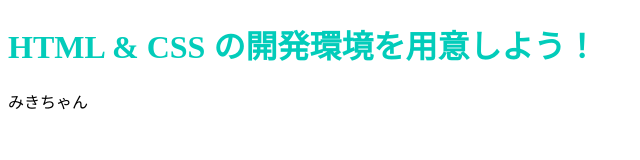
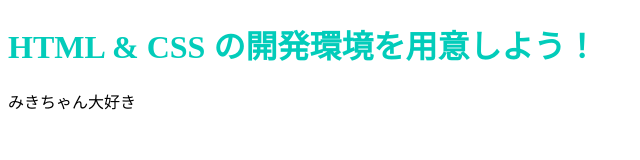
Before and after one commit to dora937nishikori/dora937nishikori, a plain HTML site: page index.html in a window 1280 px wide. Shown: the full height of the page, 0-640 px from the left. Drawn offline with Linux system fonts and the light colour scheme.

Commit message:
Update index.html

```diff
--- a/index.html
+++ b/index.html
@@ -7,6 +7,6 @@
   </head>
   <body>
     <h1 class="title">HTML & CSS の開発環境を用意しよう！</h1>
-    <p>みきちゃん</p>
+    <p>みきちゃん大好き</p>
   </body>
 </html>
```
